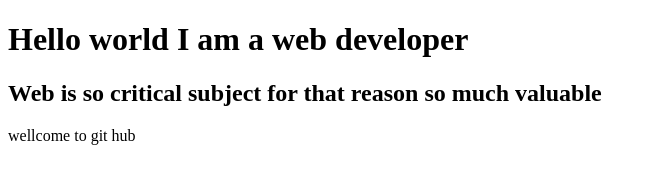
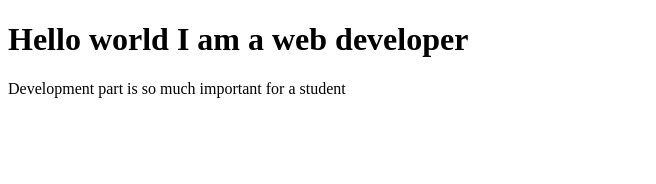
Before and after one commit to Kowser-Habib/kowser, a plain HTML site: page index.html in a window 1280 px wide. Shown: the whole page, without its empty margins (0-656 px from the left). Drawn offline with Linux system fonts and the light colour scheme.

Commit message:
first correction

```diff
--- a/index.html
+++ b/index.html
@@ -7,7 +7,7 @@
 </head>
 <body>
     <h1>Hello world I am a web developer</h1>
-    <h2>Web is so critical subject for that reason so much valuable</h2>
-    <p>wellcome to git hub</p>
+    <p>Development part is so much important for a student</p>
+
 </body>
 </html>
```
